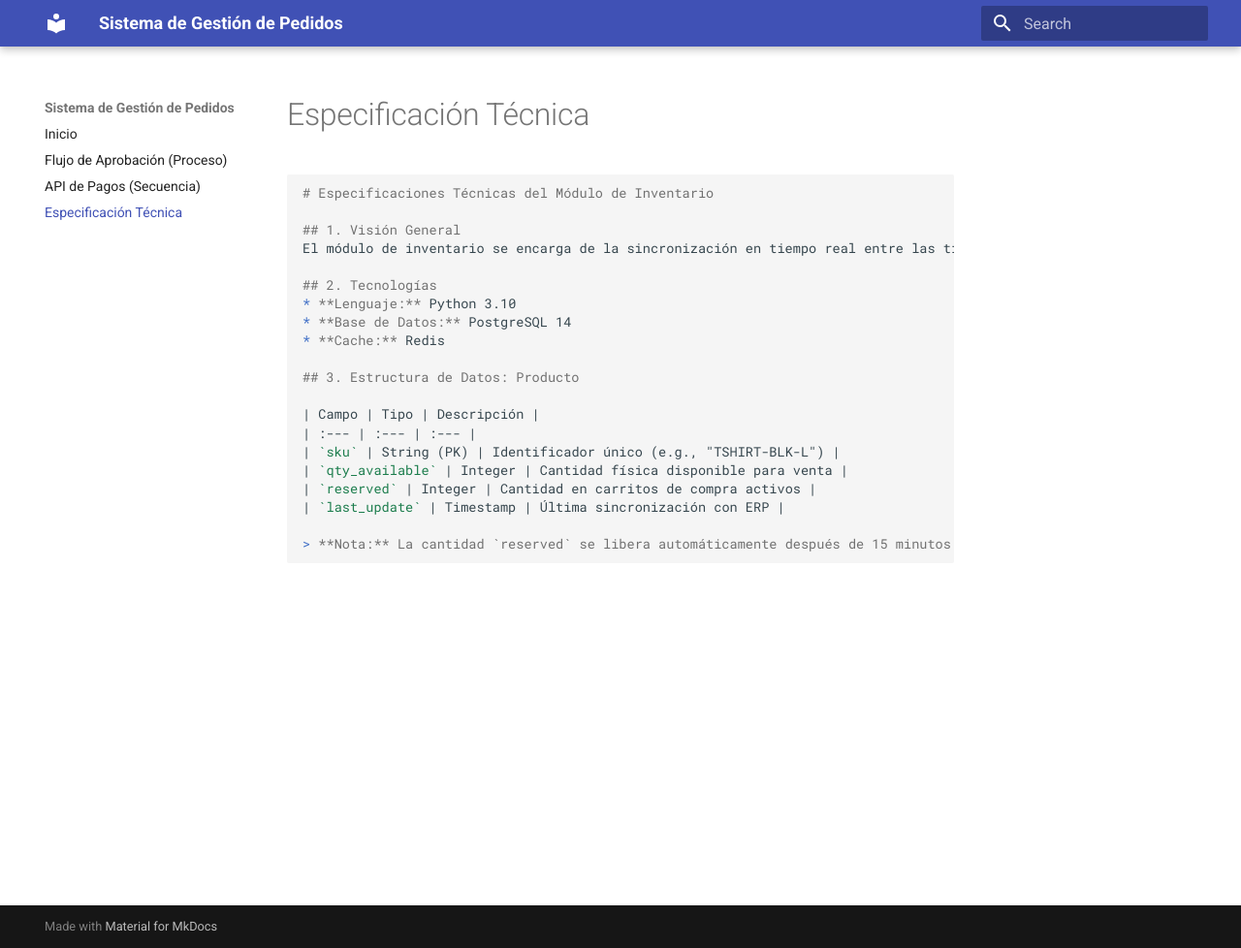
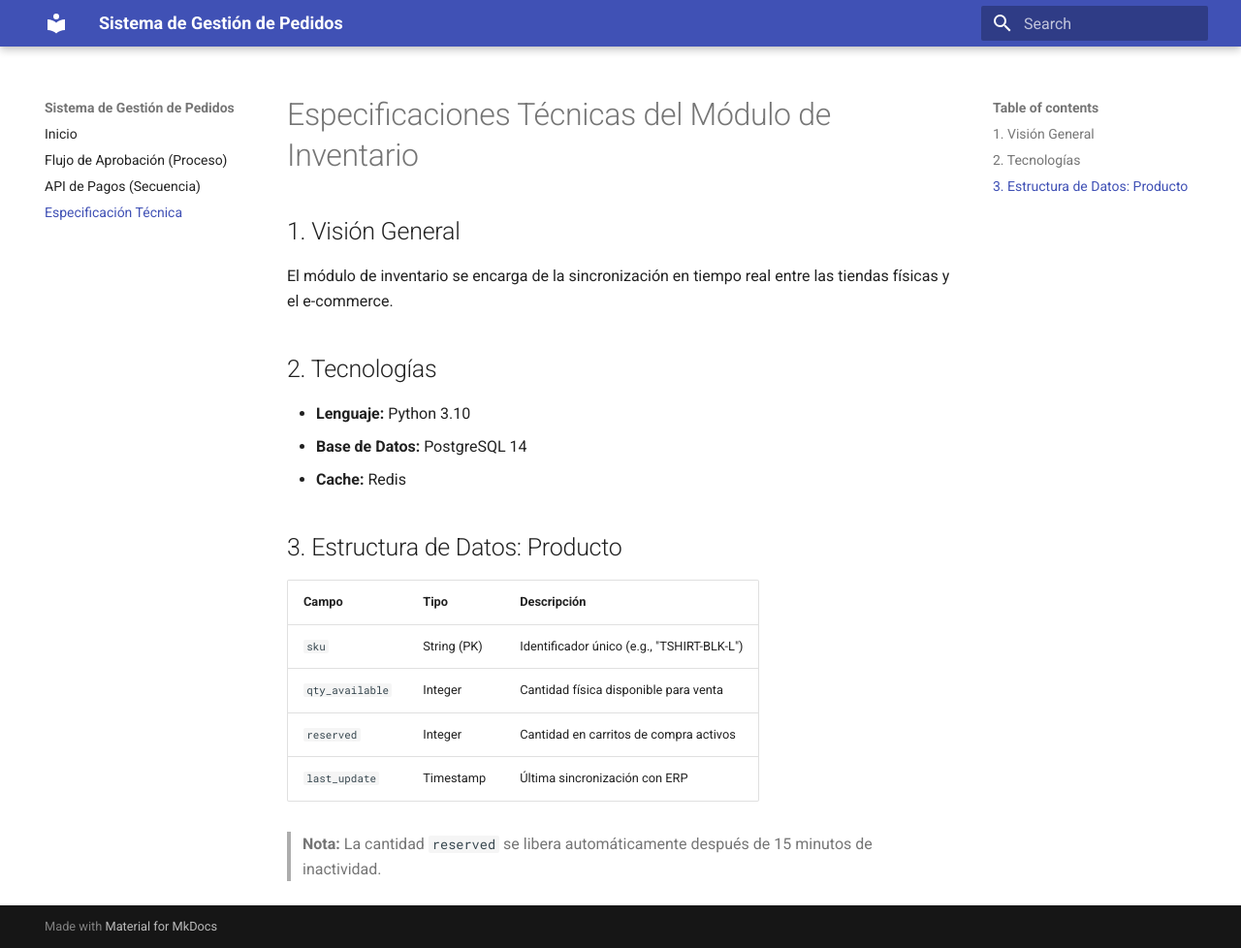
Before and after one commit to Exmator/prueba-SistemaDocumentacion, an MkDocs documentation site: the page built from docs/especificaciones.md, in a window 1280 px wide and 978 px high. Shown: the whole window at 97% size. Built offline with MkDocs 1.6.1 and Material for MkDocs 9.7.7, drawn with Linux system fonts in a browser that asks for light colours.

Commit message:
Remove unnecessary markdown code blocks from especificaciones.md and secuencia-pagos.md

````diff
--- a/docs/especificaciones.md
+++ b/docs/especificaciones.md
@@ -1,4 +1,3 @@
-```markdown
 # Especificaciones Técnicas del Módulo de Inventario
 
 ## 1. Visión General
@@ -19,4 +18,3 @@ El módulo de inventario se encarga de la sincronización en tiempo real entre l
 | `last_update` | Timestamp | Última sincronización con ERP |
 
 > **Nota:** La cantidad `reserved` se libera automáticamente después de 15 minutos de inactividad.
-```
````
Also changed, not shown: docs/secuencia-pagos.md (+0 -2 lines).
